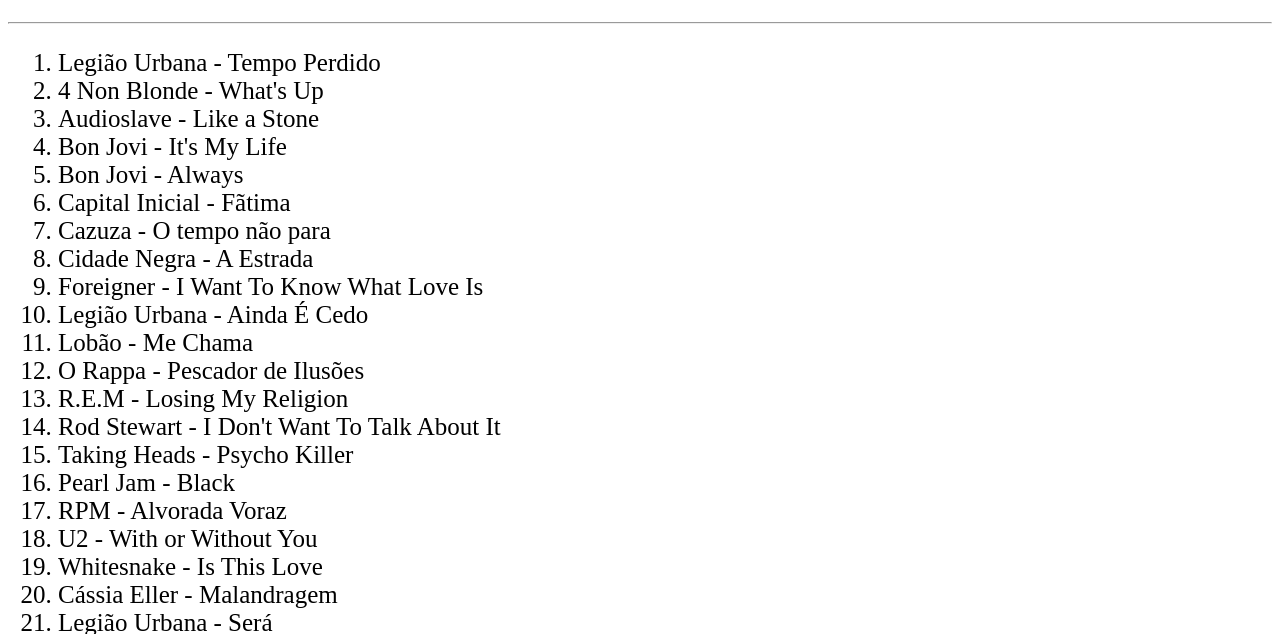
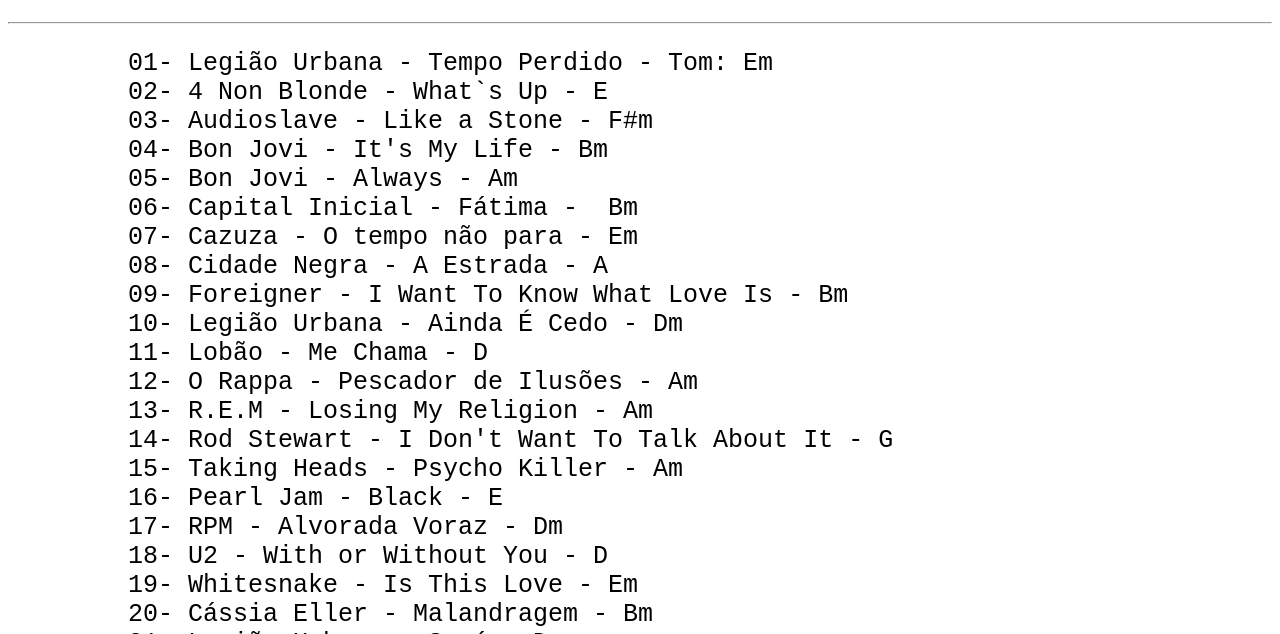
Before and after one commit to crisstanza/SomBarzinho, a plain HTML site: page playlist.html in a window 1280 px wide. Shown: the part 164-798 px from the top of the page. Drawn offline with Linux system fonts and the light colour scheme.

Commit message:
Update playlist.html

```diff
--- a/playlist.html
+++ b/playlist.html
@@ -12,32 +12,33 @@
 	<hr />
 	<h2>Playlist:</h2>
 	<hr />
-    <ol>
-        <li>Legi&atilde;o Urbana - Tempo Perdido</li>
-        <li>4 Non Blonde - What's Up</li>
-        <li>Audioslave - Like a Stone</li>
-        <li>Bon Jovi - It's My Life</li>
-        <li>Bon Jovi - Always</li>
-        <li>Capital Inicial - F&atilde;tima</li>
-        <li>Cazuza - O tempo n&atilde;o para</li>
-        <li>Cidade Negra - A Estrada</li>
-        <li>Foreigner - I Want To Know What Love Is</li>
-        <li>Legi&atilde;o Urbana - Ainda &Eacute; Cedo</li>
-        <li>Lob&atilde;o - Me Chama</li>
-        <li>O Rappa - Pescador de Ilus&otilde;es</li>
-        <li>R.E.M - Losing My Religion</li>
-        <li>Rod Stewart - I Don't Want To Talk About It</li>
-        <li>Taking Heads - Psycho Killer</li>
-        <li>Pearl Jam - Black</li>
-        <li>RPM - Alvorada Voraz</li>
-        <li>U2 - With or Without You</li>
-        <li>Whitesnake - Is This Love</li>
-        <li>C&aacute;ssia Eller - Malandragem</li>
-        <li>Legi&atilde;o Urbana - Ser&aacute;</li>
-        <li>Depeche Mode - Enjoy the silence</li>
-        <li>Fabio Jr. - Ca&ccedil;a e Ca&ccedil;ador</li>
-        <li>Men At Work - Overkill</li>
-    </ol>
+    <pre>
+        01- Legião Urbana - Tempo Perdido - Tom: Em
+        02- 4 Non Blonde - What`s Up - E
+        03- Audioslave - Like a Stone - F#m
+        04- Bon Jovi - It's My Life - Bm
+        05- Bon Jovi - Always - Am
+        06- Capital Inicial - Fátima -  Bm
+        07- Cazuza - O tempo não para - Em
+        08- Cidade Negra - A Estrada - A
+        09- Foreigner - I Want To Know What Love Is - Bm
+        10- Legião Urbana - Ainda É Cedo - Dm
+        11- Lobão - Me Chama - D
+        12- O Rappa - Pescador de Ilusões - Am
+        13- R.E.M - Losing My Religion - Am
+        14- Rod Stewart - I Don't Want To Talk About It - G
+        15- Taking Heads - Psycho Killer - Am
+        16- Pearl Jam - Black - E
+        17- RPM - Alvorada Voraz - Dm
+        18- U2 - With or Without You - D
+        19- Whitesnake - Is This Love - Em
+        20- Cássia Eller - Malandragem - Bm
+        21- Legião Urbana - Será - D
+        22- Depeche Mode - Enjoy the silence - Cm
+        23- Fabio Jr. - Caça e Caçador - E
+        24- Men At Work - Overkill - E
+        25- Revoluções por Minuto - Dm
+    </pre>
     <br />
     <a href="#topo">(topo)</a>
 	<hr />
```
